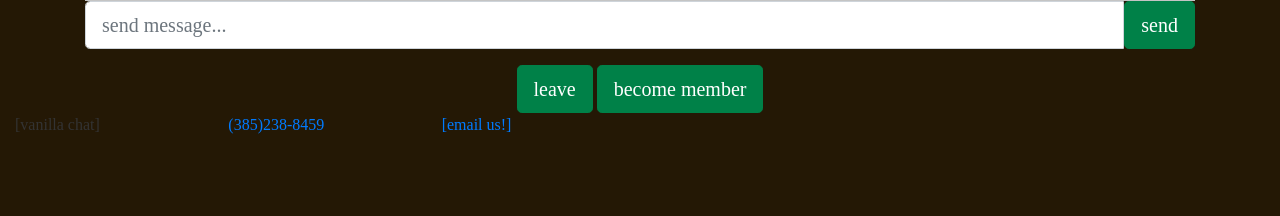
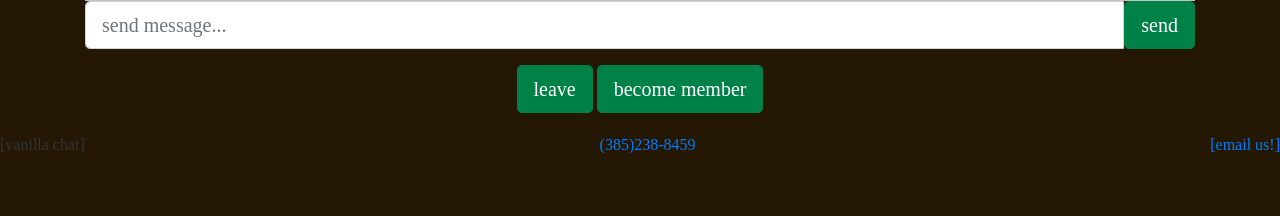
Before and after one commit to unwosu6/Vanilla-Chat-App, a Flask app: page /1 in a window 1280 px wide. Shown: the part 772-988 px from the top of the page. Run offline with Flask 2, Linux system fonts and the light colour scheme; a user stored in the database is signed in; data comes from the database, SQL or seed files in the repository; both versions use the stored data as it was after the commit; data that the repository does not hold is empty; some libraries are stand-ins or nearby versions.

Commit message:
footer testing
Co-authored-by: Jacob Gil <jacobgil325@gmail.com>
Co-authored-by: Mario Rivero <mariorivero051@gmail.com>

```diff
--- a/static/main.css
+++ b/static/main.css
@@ -245,3 +245,10 @@ img {max-width: 100%;}
   width: 100%;
   text-align: center;
 }
+
+footer {
+    padding-top: 20px;
+    justify-content: center;
+    align-content: center;
+    width: 100 %;
+}
--- a/templates/layout.html
+++ b/templates/layout.html
@@ -62,16 +62,10 @@
       </main>
       {% block chats %} {% endblock%}
       <footer>
-          <div class="row">
-              <div class="col-md-2">
+          <div class="row" style="justify-content: space-between;">
                   <p>[vanilla chat]</p>
-              </div>
-              <div class="col-md-2">
                   <a href="tel:3852388459">(385)238-8459</a>
-              </div>
-              <div class="col-md-2">
                   <a href="mailto:vanilla@gmail.com">[email us!]</a>
-              </div>
           </div>
       </footer>
     </body>
```
Also changed, not shown: site.db.
